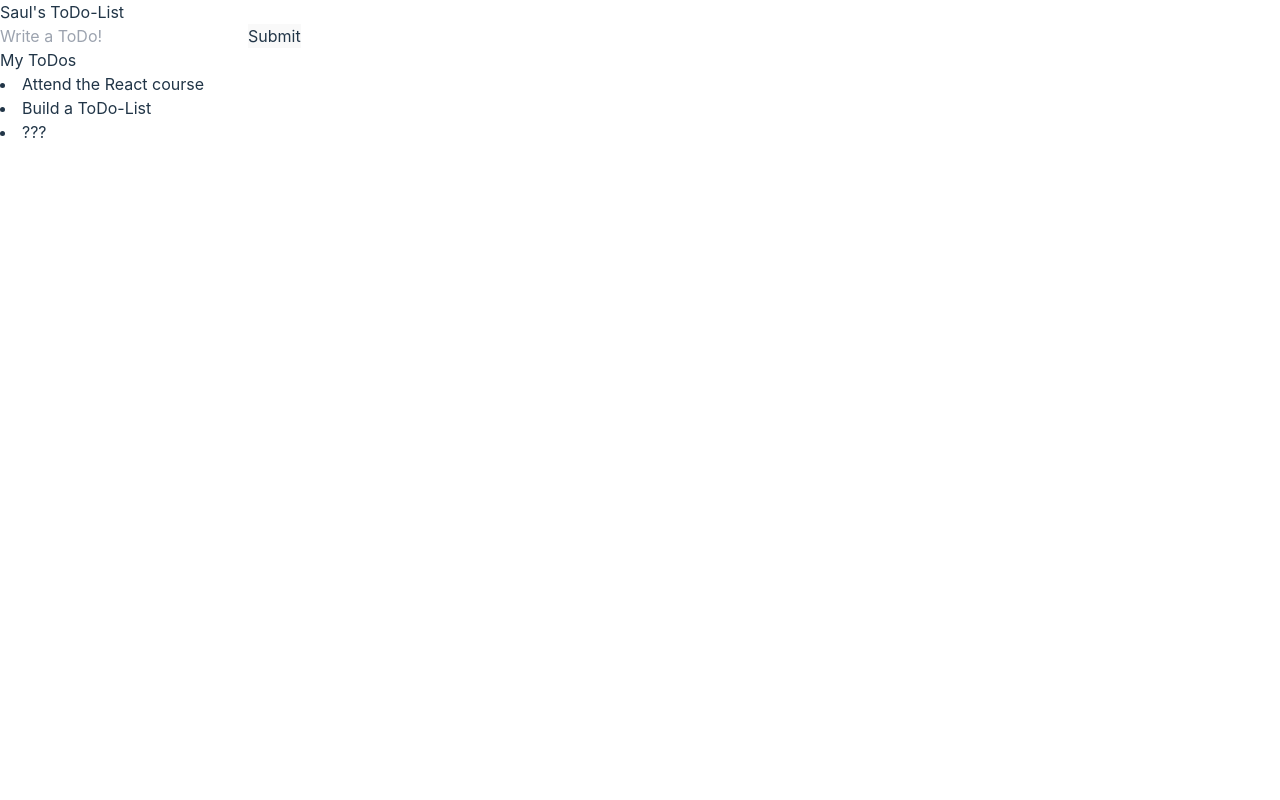
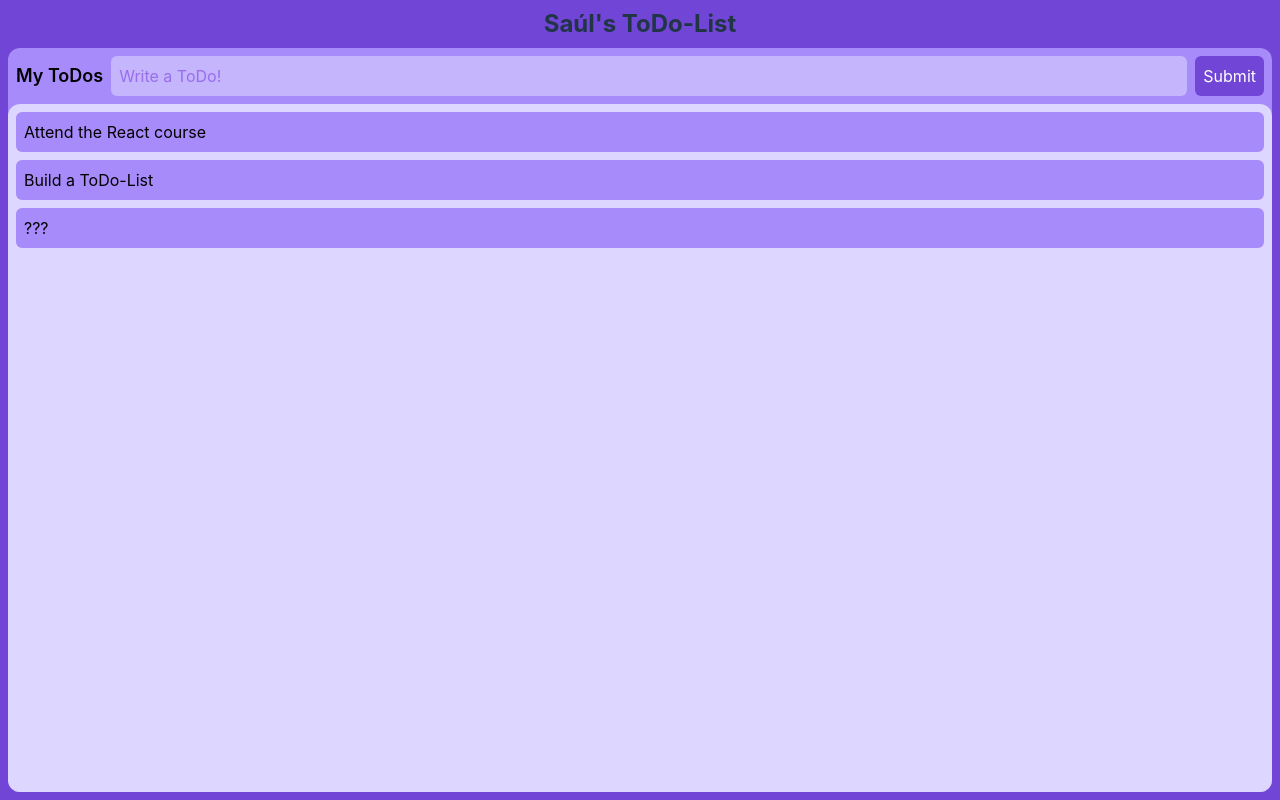
Before and after one commit to saulprl/todo-list, a React (Vite) app: page / in a window 1280 px wide. Built offline with nearby package versions, Linux system fonts and the light colour scheme.

Commit message:
Add styles

```diff
--- a/src/App.tsx
+++ b/src/App.tsx
@@ -34,25 +34,45 @@ function App() {
   };
 
   return (
-    <main>
-      <h1>Saul&apos;s ToDo-List</h1>
-      <form onSubmit={handleSubmit}>
+    <main className="flex flex-col gap-2 w-full min-h-screen p-2 bg-[#7145d6]">
+      <header className="w-full">
+        <h1 className="font-bold text-2xl text-center">
+          Saúl&apos;s ToDo-List
+        </h1>
+      </header>
+      <div className="flex flex-col flex-grow w-full h-full rounded-xl bg-violet-400 text-black">
+        <div className="flex w-full gap-2 items-center p-2">
+          <h2 className="text-lg font-semibold">My ToDos</h2>
+          <form
+            onSubmit={handleSubmit}
+            className="flex items-center flex-grow gap-2"
+          >
             <input
               type="text"
               placeholder="Write a ToDo!"
               value={inputValue}
               onChange={handleInputChange}
+              className="bg-violet-300 rounded-md text-black placeholder-violet-700/50 p-2 flex-grow"
             />
-        <button>Submit</button>
+            <button className="p-2 bg-[#7145d6] text-white rounded-md hover:bg-violet-700 transition-colors duration-300">
+              Submit
+            </button>
           </form>
-      <h2>My ToDos</h2>
-      <ul className="list-inside list-disc">
+        </div>
+        <div className="flex w-full h-full flex-grow flex-col rounded-xl p-2 bg-violet-200">
+          <ul className="flex flex-col gap-2">
             {todos.map((todo) => (
-          <li key={todo.id} onClick={deleteTodo.bind(null, todo.id)}>
+              <li
+                key={todo.id}
+                onClick={deleteTodo.bind(null, todo.id)}
+                className="w-full p-2 rounded-md bg-violet-400"
+              >
                 {todo.title}
               </li>
             ))}
           </ul>
+        </div>
+      </div>
     </main>
   );
 }
```
Lines whose indentation alone changed are shown as unchanged.
